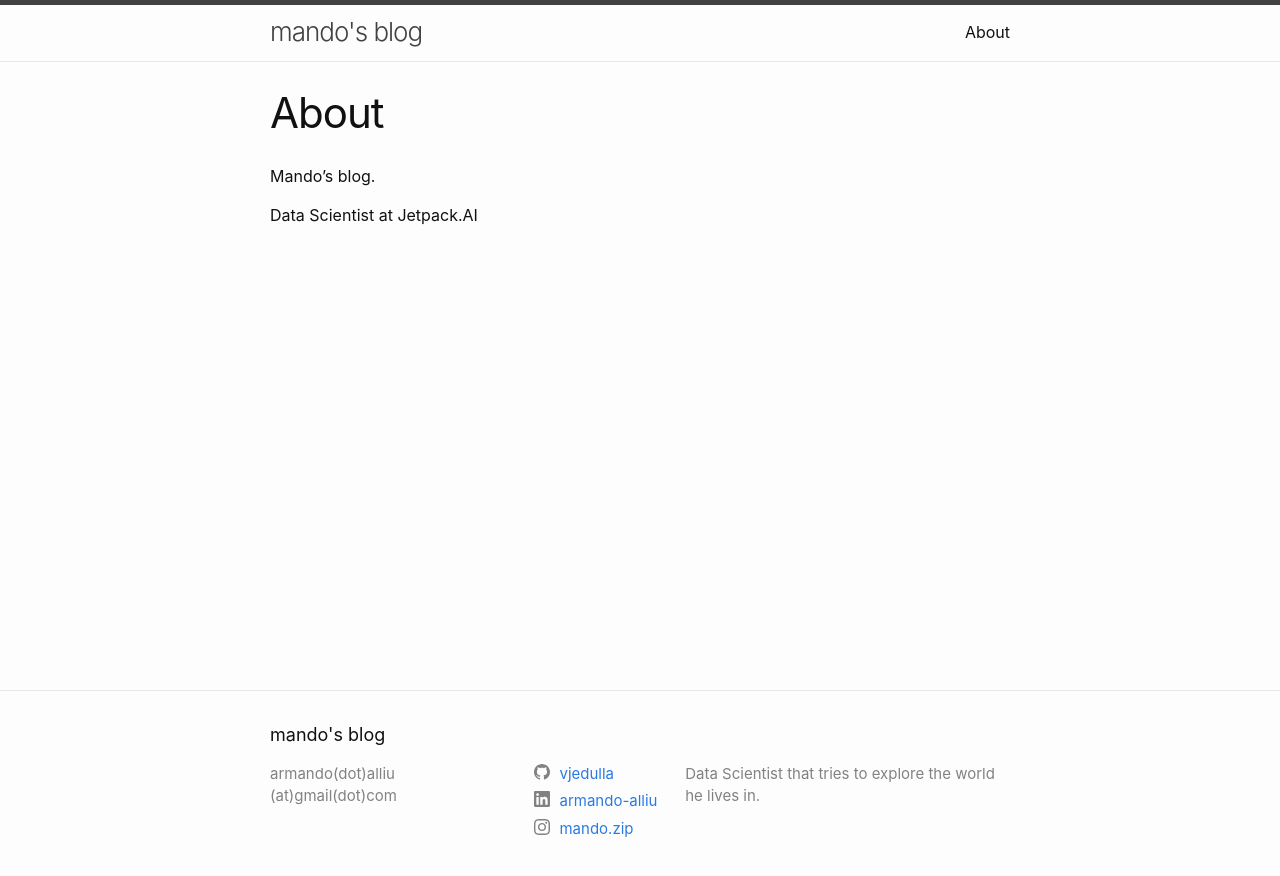
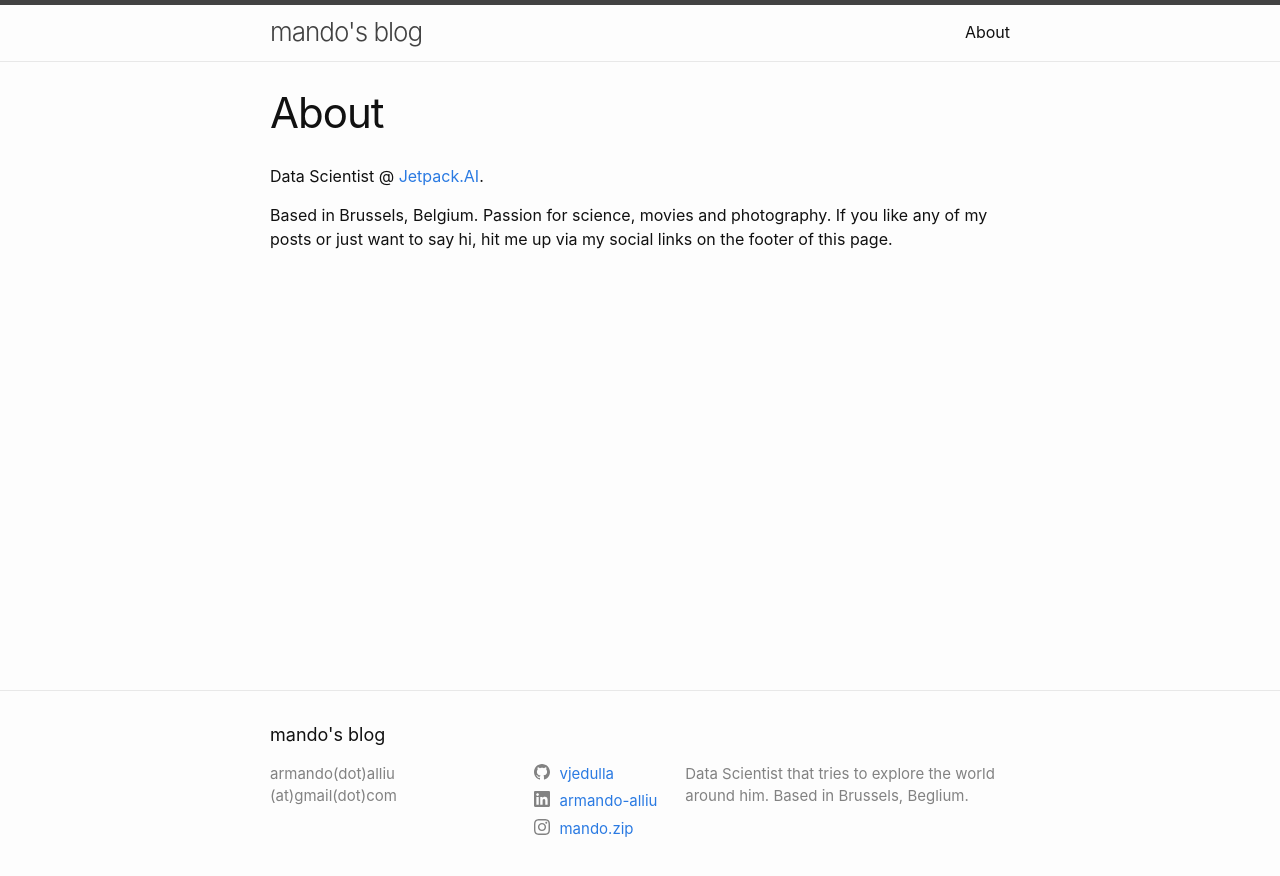
Before and after one commit to vjedulla/vjedulla.github.io, a Jekyll site: the page built from about.markdown, in a window 1280 px wide. Shown: the top 876 px of the page. Built offline with Jekyll 4.4.1, drawn with Linux system fonts in a browser that asks for light colours.

Commit message:
first post finished

```diff
--- a/_config.yml
+++ b/_config.yml
@@ -21,7 +21,7 @@
 title: mando's blog
 email: armando.alliu@example.com
 description: >- # this means to ignore newlines until "baseurl:"
-  Data Scientist that tries to explore the world he lives in.
+  Data Scientist that tries to explore the world around him. Based in Brussels, Beglium.
 baseurl: "" # the subpath of your site, e.g. /blog
 url: "https://vjedulla.github.io" # the base hostname & protocol for your site, e.g. http://example.com
 
--- a/about.markdown
+++ b/about.markdown
@@ -1,9 +1,10 @@
 ---
 layout: page
 title: About
-permalink: /about/
+permalink: /me/
 ---
 
-Mando's blog.
+Data Scientist @ [Jetpack.AI](https://jetpack.ai/){:target="_blank"}.
 
-Data Scientist at Jetpack.AI
+Based in Brussels, Belgium. Passion for science, movies and photography. If you like any of my posts or just want to say hi,
+hit me up via my social links on the footer of this page.
```
Also changed, not shown: _posts/2022-06-11-introduction.markdown (added, +23 -0 lines), _posts/2022-06-11-welcome-to-jekyll.markdown (deleted, +0 -47 lines), _posts/2022-06-12-simulation.md (+20 -15 lines), assets/acc_sim/generated_gmm.png, assets/acc_sim/map_points.png, assets/acc_sim/resulting_tts.png, 1 other file.
